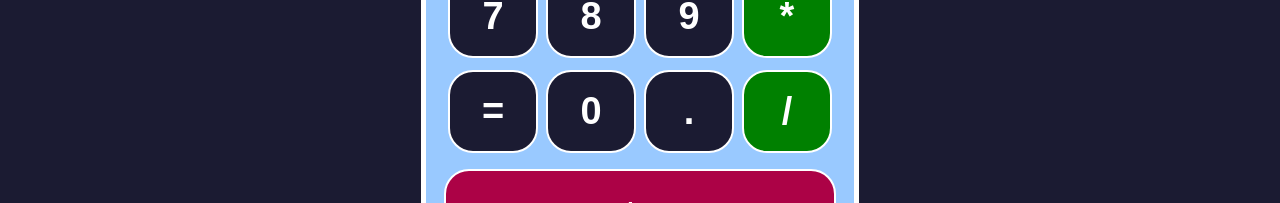
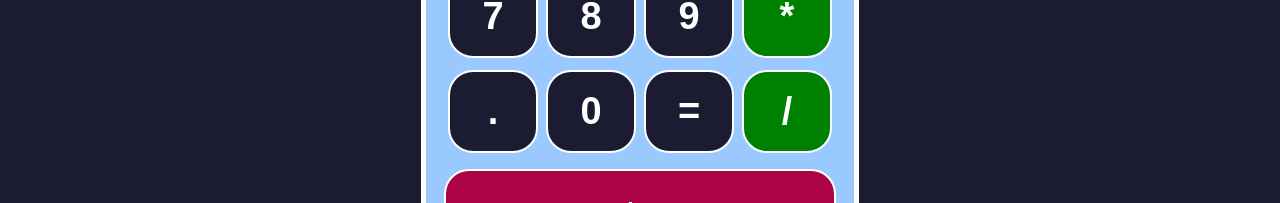
Before and after one commit to tiznadoc/proyectosReactfreeCodeCamp, a React (Create React App) app in the folder proyecto3/: page / in a window 1280 px wide. Shown: the part 431-634 px from the top of the page. Built offline with nearby package versions, Linux system fonts and the light colour scheme.

Commit message:
app.js edited

```diff
--- a/proyecto3/src/App.js
+++ b/proyecto3/src/App.js
@@ -69,9 +69,9 @@ function App() {
           <Button clickManager={addInput}>*</Button>
         </div>
         <div className='row'>
+          <Button clickManager={addInput}>.</Button>
+          <Button clickManager={addInput}>0</Button>
           <Button clickManager={calculate}>=</Button>
-          <Button clickManager={addInput}>0</Button>
-          <Button clickManager={addInput}>.</Button>
           <Button clickManager={addInput}>/</Button>
         </div>
         <div className='row'>
```
